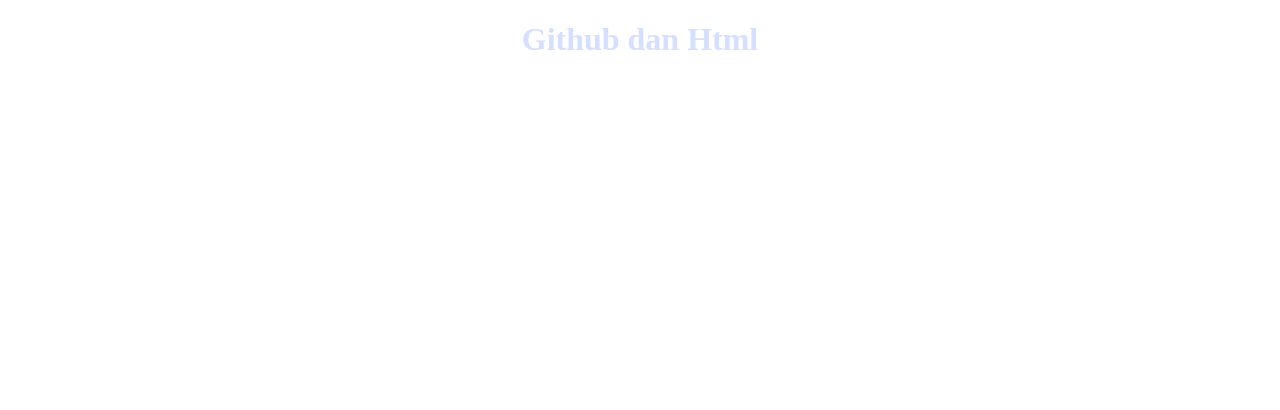
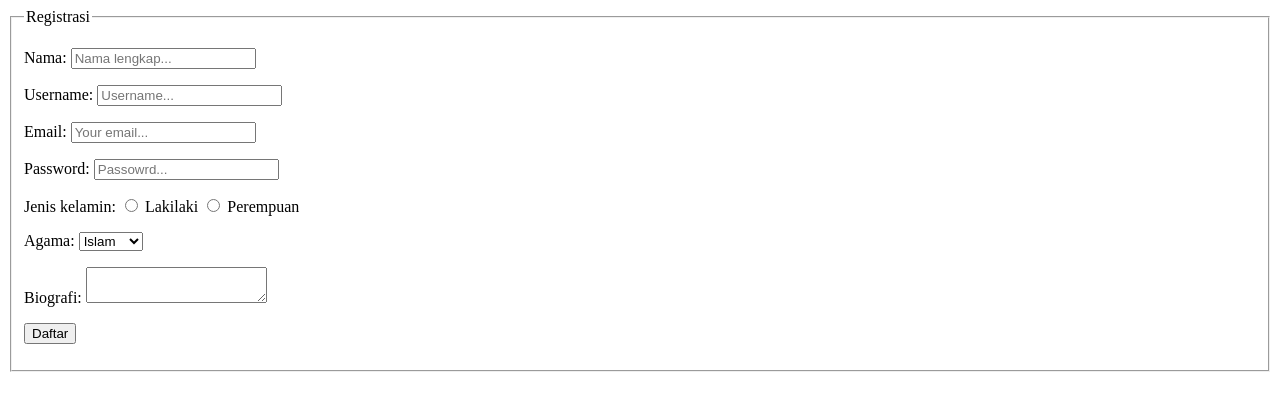
Before and after one commit to cecilyasmkcktc/pts_genap, a plain HTML site: page index.html in a window 1280 px wide. Drawn offline with Linux system fonts and the light colour scheme.

Commit message:
form login.php
menambahkan form registrasi yang lebih lengkap

```diff
--- a/index.html
+++ b/index.html
@@ -1,11 +1,50 @@
 <!DOCTYPE html>
-<html lang="in">
+<html>
 <head>
-				<title>github dan html</title>
+<title>Registrasi</title>
 </head>
 <body>
-		<h1 align="center" style="color:#d5dfff">
-						Github dan Html
-		</h1>
+<form action="contact.php" method="POST">
+<fieldset>
+<legend>Registrasi</legend>
+<p>
+<label>Nama:</label>
+<input type="text" name="nama" placeholder="Nama lengkap..." />
+</p>
+<p>
+<label>Username:</label>
+<input type="text" name="username" placeholder="Username..." />
+</p>
+<p>
+<label>Email:</label>
+<input type="email" name="email" placeholder="Your email..." />
+</p>
+<p>
+<label>Password:</label>
+<input type="password" name="password" placeholder="Passowrd..." />
+</p>
+<p>
+<label>Jenis kelamin:</label>
+<label><input type="radio" name="jenis_kelamin" value="laki-laki" /> Lakilaki</label>
+<lael><input type="radio" name="jenis_kelamin" value="perempuan" /> Perempuan</label>
+</p>
+<p>
+<label>Agama:</label>
+<select name="agama">
+<option value="islam">Islam</option>
+<option value="kristen">Kristen</option>
+<option value="hindu">Hindu</option>
+<option value="budha">Budha</option>
+</select>
+</p>
+<p>
+<label>Biografi:</label>
+<textarea name="biografi"></textarea>
+</p>
+<p>
+<input type="submit" name="submit" value="Daftar" />
+</p>
+</fieldset>
+</form>
 </body>
 </html>
```
